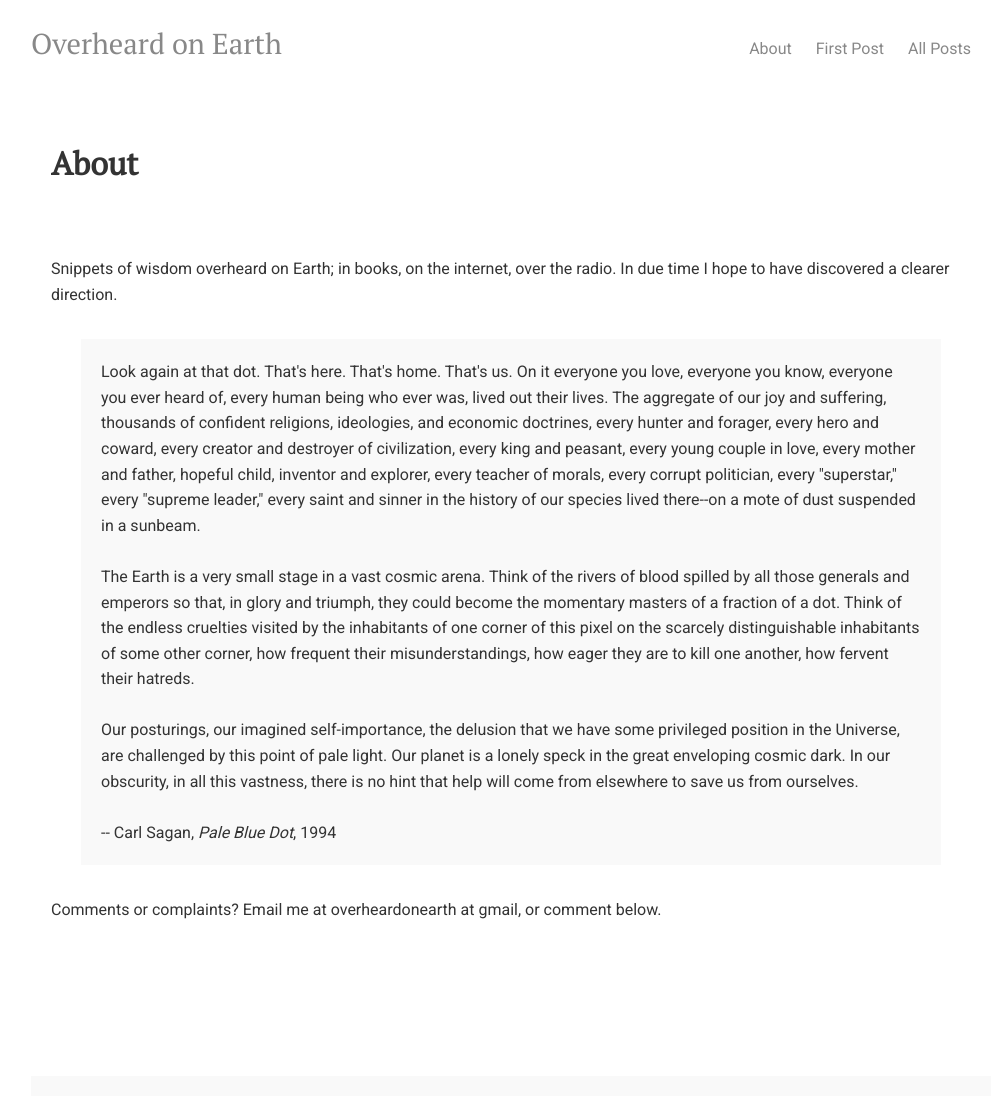
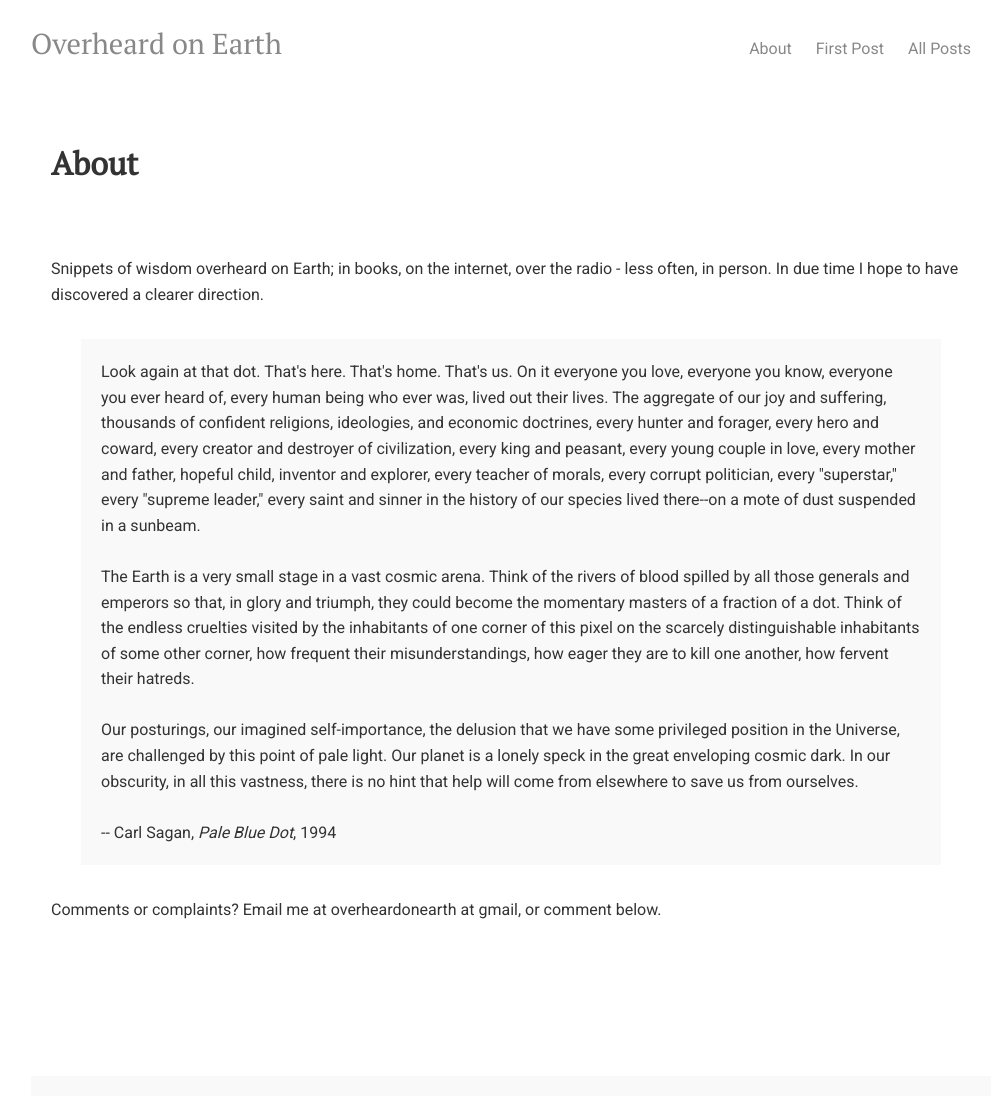
Before and after one commit to overheardonearth/overheardonearth.github.io, a Jekyll site: the page built from about/index.html, in a window 1280 px wide. Shown: the whole page, without its empty margins (129-1131 px from the left). Built offline with Jekyll 4.4.1, drawn with Linux system fonts in a browser that asks for light colours; comment, search, counter and statistics services are not loaded.

Commit message:
Update index.html

```diff
--- a/about/index.html
+++ b/about/index.html
@@ -4,7 +4,7 @@ comments: true
 title: About
 ---
 <p>
-Snippets of wisdom overheard on Earth; in books, on the internet, over the radio. In due time I hope to have discovered a clearer direction.
+Snippets of wisdom overheard on Earth; in books, on the internet, over the radio - less often, in person. In due time I hope to have discovered a clearer direction.
 
 <div class="media">
   Look again at that dot. That's here. That's home. That's us. On it everyone you love, everyone you know, everyone you ever heard of, every human being who ever was, lived out their lives. The aggregate of our joy and suffering, thousands of confident religions, ideologies, and economic doctrines, every hunter and forager, every hero and coward, every creator and destroyer of civilization, every king and peasant, every young couple in love, every mother and father, hopeful child, inventor and explorer, every teacher of morals, every corrupt politician, every "superstar," every "supreme leader," every saint and sinner in the history of our species lived there--on a mote of dust suspended in a sunbeam.
```
